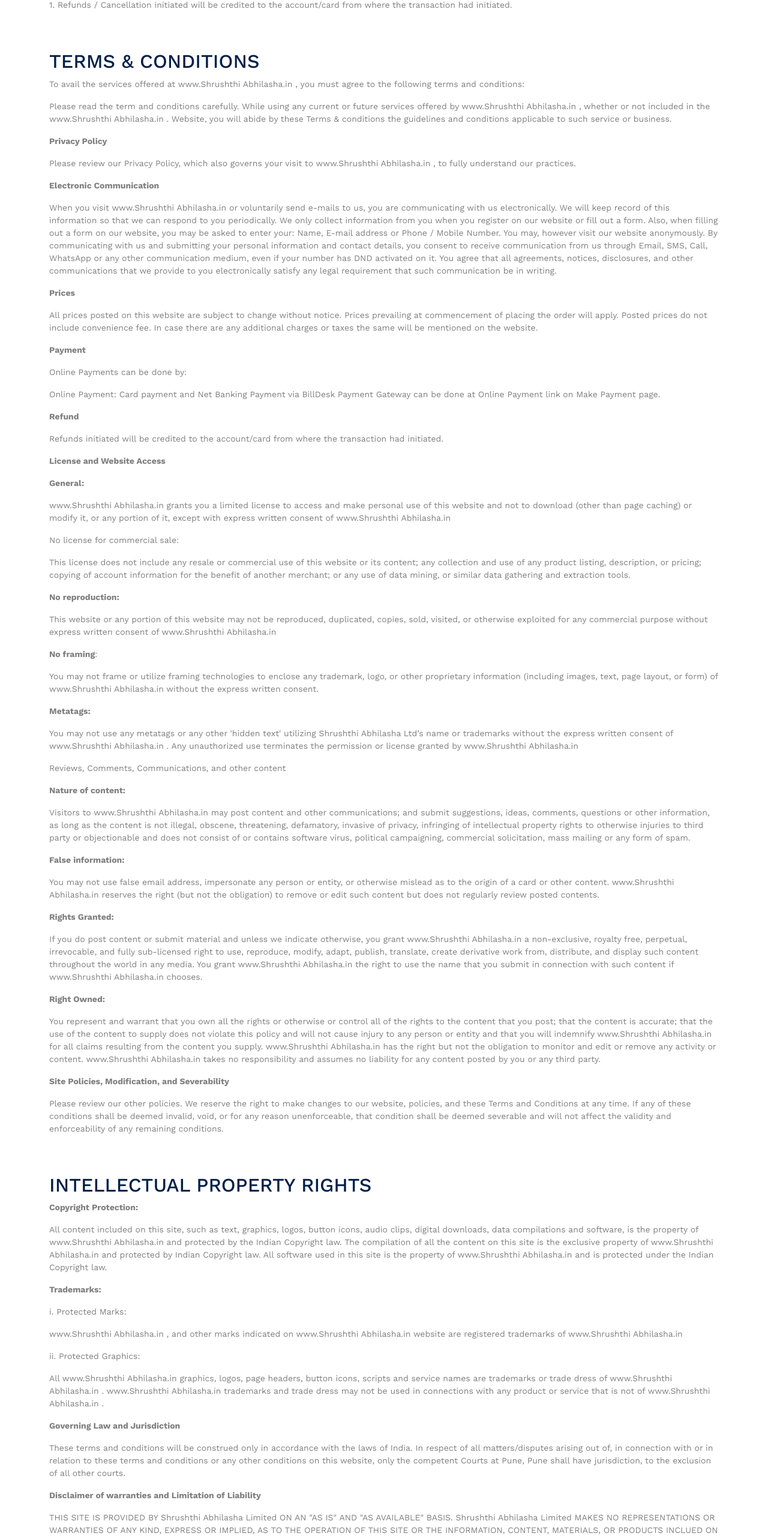
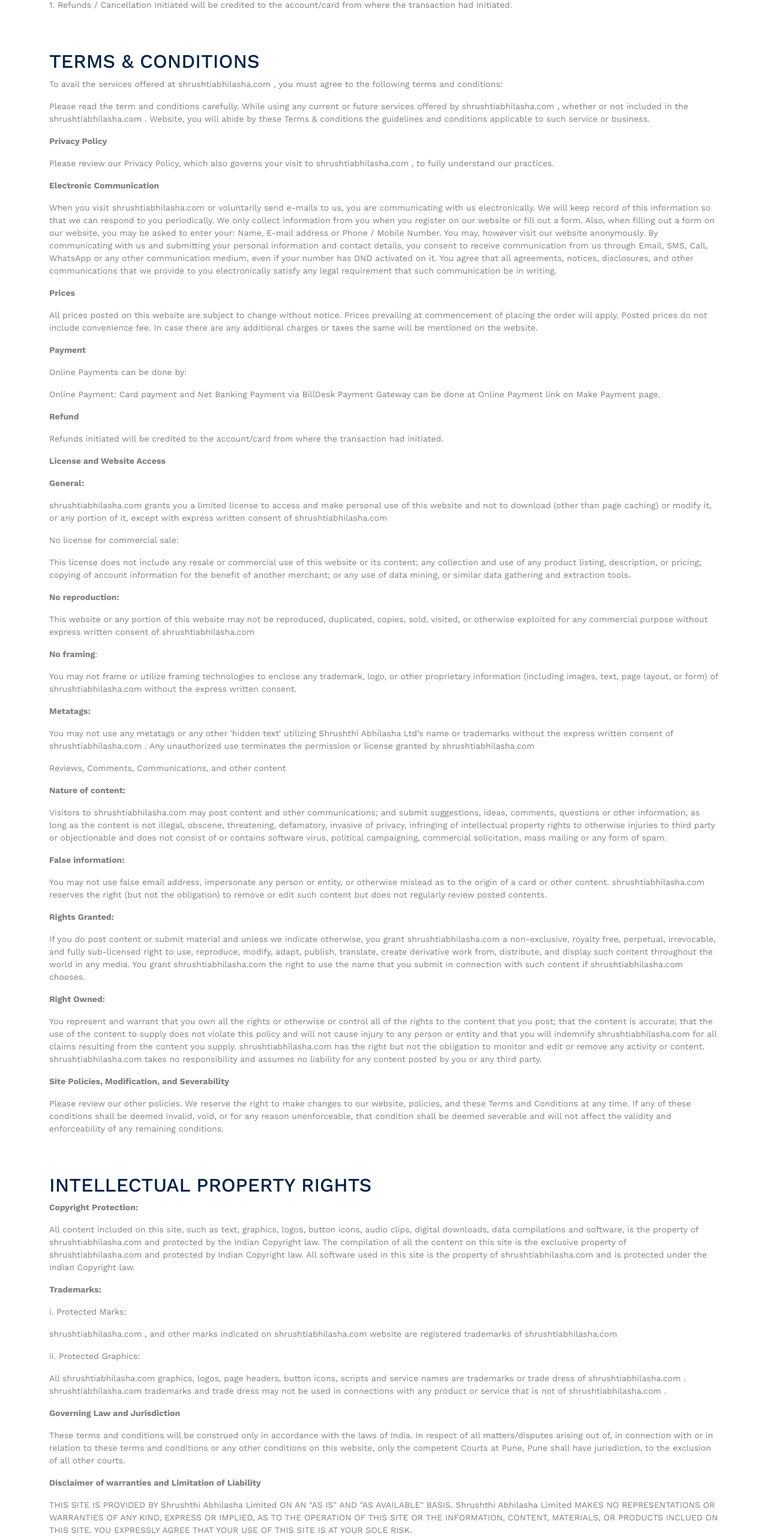
Before and after one commit to Kri8dm/shrushthi-abhilasha, a plain HTML site: page privacy_policy.html in a window 1280 px wide. Shown: the part 2540-5100 px from the top of the page at 60% size. Drawn offline with nearby package versions, Linux system fonts and the light colour scheme; files whose address does not match are found by name.

Commit message:
alignment

```diff
--- a/privacy_policy.html
+++ b/privacy_policy.html
@@ -283,18 +283,18 @@
         <div class="row">
             <div class="col-12">
                 <div>
-                    <p>To avail the services offered at www.Shrushthi Abhilasha.in , you must agree to the following terms
+                    <p>To avail the services offered at shrushtiabhilasha.com , you must agree to the following terms
                         and conditions:</p>
                     <p> </p>
                     <p>Please read the term and conditions carefully. While using any current or future services
-                        offered by www.Shrushthi Abhilasha.in , whether or not included in the www.Shrushthi Abhilasha.in . Website,
+                        offered by shrushtiabhilasha.com , whether or not included in the shrushtiabhilasha.com . Website,
                         you will abide by these Terms &amp; conditions the guidelines and conditions applicable to
                         such service or business.</p>
                     <p><strong>Privacy Policy</strong></p>
-                    <p>Please review our Privacy Policy, which also governs your visit to www.Shrushthi Abhilasha.in , to
+                    <p>Please review our Privacy Policy, which also governs your visit to shrushtiabhilasha.com , to
                         fully understand our practices.</p>
                     <p><strong>Electronic Communication</strong></p>
-                    <p>When you visit www.Shrushthi Abhilasha.in or voluntarily send e-mails to us, you are communicating
+                    <p>When you visit shrushtiabhilasha.com or voluntarily send e-mails to us, you are communicating
                         with us electronically. We will keep record of this information so that we can respond to
                         you periodically. We only collect information from you when you register on our website or
                         fill out a form. Also, when filling out a form on our website, you may be asked to enter
@@ -318,9 +318,9 @@
                         initiated.</p>
                     <p><strong>License and Website Access</strong></p>
                     <p><strong>General:</strong></p>
-                    <p>www.Shrushthi Abhilasha.in grants you a limited license to access and make personal use of this
+                    <p>shrushtiabhilasha.com grants you a limited license to access and make personal use of this
                         website and not to download (other than page caching) or modify it, or any portion of it,
-                        except with express written consent of www.Shrushthi Abhilasha.in </p>
+                        except with express written consent of shrushtiabhilasha.com </p>
                     <p>No license for commercial sale:</p>
                     <p>This license does not include any resale or commercial use of this website or its content;
                         any collection and use of any product listing, description, or pricing; copying of account
@@ -329,18 +329,18 @@
                     <p><strong>No reproduction:</strong></p>
                     <p>This website or any portion of this website may not be reproduced, duplicated, copies, sold,
                         visited, or otherwise exploited for any commercial purpose without express written consent
-                        of www.Shrushthi Abhilasha.in </p>
+                        of shrushtiabhilasha.com </p>
                     <p><strong>No framing</strong>:</p>
                     <p>You may not frame or utilize framing technologies to enclose any trademark, logo, or other
-                        proprietary information (including images, text, page layout, or form) of www.Shrushthi Abhilasha.in
+                        proprietary information (including images, text, page layout, or form) of shrushtiabhilasha.com
                         without the express written consent.</p>
                     <p><strong>Metatags:</strong></p>
                     <p>You may not use any metatags or any other 'hidden text' utilizing Shrushthi Abhilasha Ltd’s name or
-                        trademarks without the express written consent of www.Shrushthi Abhilasha.in . Any unauthorized use
-                        terminates the permission or license granted by www.Shrushthi Abhilasha.in </p>
+                        trademarks without the express written consent of shrushtiabhilasha.com . Any unauthorized use
+                        terminates the permission or license granted by shrushtiabhilasha.com </p>
                     <p>Reviews, Comments, Communications, and other content</p>
                     <p><strong>Nature of content:</strong></p>
-                    <p>Visitors to www.Shrushthi Abhilasha.in may post content and other communications; and submit
+                    <p>Visitors to shrushtiabhilasha.com may post content and other communications; and submit
                         suggestions, ideas, comments, questions or other information, as long as the content is not
                         illegal, obscene, threatening, defamatory, invasive of privacy, infringing of intellectual
                         property rights to otherwise injuries to third party or objectionable and does not consist
@@ -348,23 +348,23 @@
                         or any form of spam.</p>
                     <p><strong>False information:</strong></p>
                     <p>You may not use false email address, impersonate any person or entity, or otherwise mislead
-                        as to the origin of a card or other content. www.Shrushthi Abhilasha.in reserves the right (but not
+                        as to the origin of a card or other content. shrushtiabhilasha.com reserves the right (but not
                         the obligation) to remove or edit such content but does not regularly review posted
                         contents.</p>
                     <p><strong>Rights Granted:</strong></p>
                     <p>If you do post content or submit material and unless we indicate otherwise, you grant
-                        www.Shrushthi Abhilasha.in a non-exclusive, royalty free, perpetual, irrevocable, and fully
+                        shrushtiabhilasha.com a non-exclusive, royalty free, perpetual, irrevocable, and fully
                         sub-licensed right to use, reproduce, modify, adapt, publish, translate, create derivative
                         work from, distribute, and display such content throughout the world in any media. You grant
-                        www.Shrushthi Abhilasha.in the right to use the name that you submit in connection with such content
-                        if www.Shrushthi Abhilasha.in chooses.</p>
+                        shrushtiabhilasha.com the right to use the name that you submit in connection with such content
+                        if shrushtiabhilasha.com chooses.</p>
                     <p><strong>Right Owned:</strong></p>
                     <p>You represent and warrant that you own all the rights or otherwise or control all of the
                         rights to the content that you post; that the content is accurate; that the use of the
                         content to supply does not violate this policy and will not cause injury to any person or
-                        entity and that you will indemnify www.Shrushthi Abhilasha.in for all claims resulting from the
-                        content you supply. www.Shrushthi Abhilasha.in has the right but not the obligation to monitor and
-                        edit or remove any activity or content. www.Shrushthi Abhilasha.in takes no responsibility and
+                        entity and that you will indemnify shrushtiabhilasha.com for all claims resulting from the
+                        content you supply. shrushtiabhilasha.com has the right but not the obligation to monitor and
+                        edit or remove any activity or content. shrushtiabhilasha.com takes no responsibility and
                         assumes no liability for any content posted by you or any third party.</p>
                     <p><strong>Site Policies, Modification, and Severability</strong></p>
                     <p>Please review our other policies. We reserve the right to make changes to our website,
@@ -387,20 +387,20 @@
                 <div>
                     <p><strong>Copyright Protection:</strong></p>
                     <p>All content included on this site, such as text, graphics, logos, button icons, audio clips,
-                        digital downloads, data compilations and software, is the property of www.Shrushthi Abhilasha.in and
+                        digital downloads, data compilations and software, is the property of shrushtiabhilasha.com and
                         protected by the Indian Copyright law. The compilation of all the content on this site is
-                        the exclusive property of www.Shrushthi Abhilasha.in and protected by Indian Copyright law. All
-                        software used in this site is the property of www.Shrushthi Abhilasha.in and is protected under the
+                        the exclusive property of shrushtiabhilasha.com and protected by Indian Copyright law. All
+                        software used in this site is the property of shrushtiabhilasha.com and is protected under the
                         Indian Copyright law.</p>
                     <p><strong>Trademarks:</strong></p>
                     <p>i. Protected Marks:</p>
-                    <p>www.Shrushthi Abhilasha.in , and other marks indicated on www.Shrushthi Abhilasha.in website are registered
-                        trademarks of www.Shrushthi Abhilasha.in </p>
+                    <p>shrushtiabhilasha.com , and other marks indicated on shrushtiabhilasha.com website are registered
+                        trademarks of shrushtiabhilasha.com </p>
                     <p>ii. Protected Graphics:</p>
-                    <p>All www.Shrushthi Abhilasha.in graphics, logos, page headers, button icons, scripts and service names
-                        are trademarks or trade dress of www.Shrushthi Abhilasha.in . www.Shrushthi Abhilasha.in trademarks and trade
+                    <p>All shrushtiabhilasha.com graphics, logos, page headers, button icons, scripts and service names
+                        are trademarks or trade dress of shrushtiabhilasha.com . shrushtiabhilasha.com trademarks and trade
                         dress may not be used in connections with any product or service that is not of
-                        www.Shrushthi Abhilasha.in .</p>
+                        shrushtiabhilasha.com .</p>
                     <p><strong>Governing Law and Jurisdiction</strong></p>
                     <p>These terms and conditions will be construed only in accordance with the laws of India. In
                         respect of all matters/disputes arising out of, in connection with or in relation to these
@@ -411,11 +411,11 @@
                         Shrushthi Abhilasha Limited MAKES NO REPRESENTATIONS OR WARRANTIES OF ANY KIND, EXPRESS OR IMPLIED,
                         AS TO THE OPERATION OF THIS SITE OR THE INFORMATION, CONTENT, MATERIALS, OR PRODUCTS INCLUED
                         ON THIS SITE. YOU EXPRESSLY AGREE THAT YOUR USE OF THIS SITE IS AT YOUR SOLE RISK.</p>
-                    <p>TO THE FULL EXTENT PERMISSIBLE BY APPLICABLE LAW, www.Shrushthi Abhilasha.in DISCLAIMS ALL WARRANTIES,
+                    <p>TO THE FULL EXTENT PERMISSIBLE BY APPLICABLE LAW, shrushtiabhilasha.com DISCLAIMS ALL WARRANTIES,
                         EXPRESS OR IMPLIED, INCLUDING, BUT NOT LIMITED TO, IMPLIED WARRANTIES OF MERCHANTABILITY AND
-                        FITNESS FOR A PARTICULAR PURPOSE. www.Shrushthi Abhilasha.in DOES NOT WARRANT THAT THE SITE, ITS
-                        SERVERS, OR EMAIL SENT FROM www.Shrushthi Abhilasha.in ARE FREE OF VIRUS OR OTHER HARMFUL COMPONENTS.
-                        www.Shrushthi Abhilasha.in WILL NOT BE LIABLE FOR ANY DAMAGES OF ANY KIND ARISING FROM THE USE OF
+                        FITNESS FOR A PARTICULAR PURPOSE. shrushtiabhilasha.com DOES NOT WARRANT THAT THE SITE, ITS
+                        SERVERS, OR EMAIL SENT FROM shrushtiabhilasha.com ARE FREE OF VIRUS OR OTHER HARMFUL COMPONENTS.
+                        shrushtiabhilasha.com WILL NOT BE LIABLE FOR ANY DAMAGES OF ANY KIND ARISING FROM THE USE OF
                         THIS SITE, INCLUDING, BUT NOT LIMITED TO DIRECT, INDIRECT, INCIDENTAL, PUNITIVE AND
                         CONSEQUENTIAL DAMAGES.</p>
                 </div>
```
Also changed, not shown: contact.html (+7 -4 lines).
